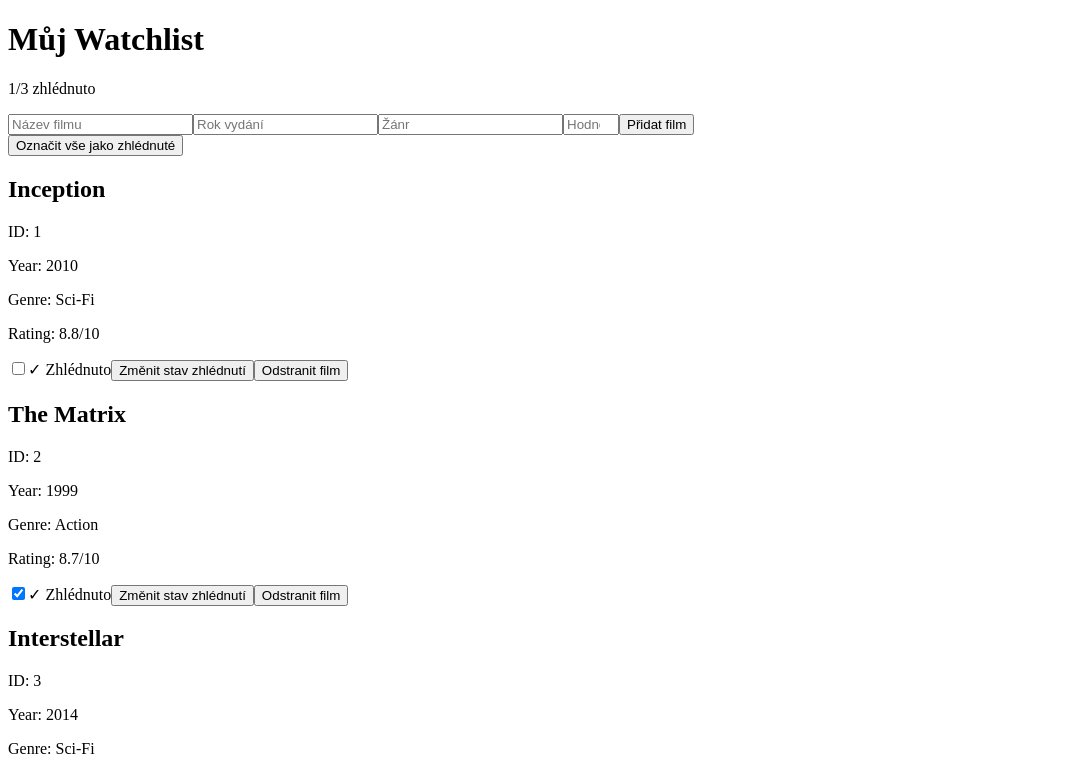
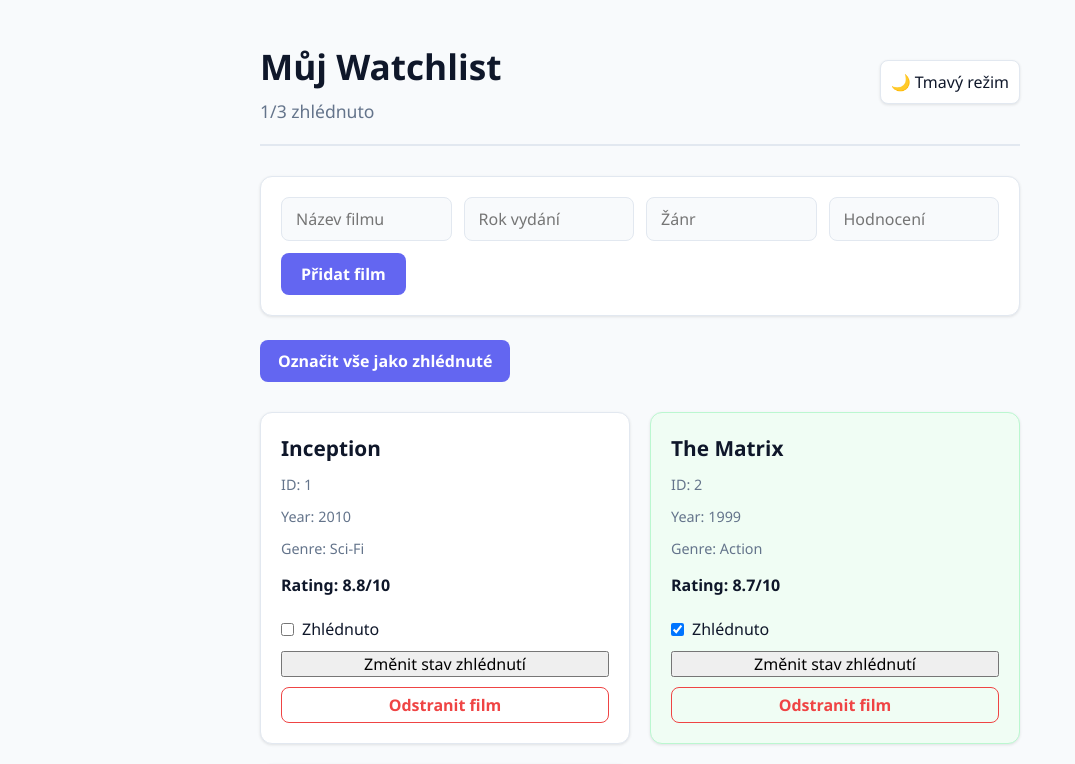
Before and after one commit to hree01/4IT427_hree01, a React (Vite) app: page / in a window 1280 px wide. Shown: the top 764 px of the page, without its empty margins (0-1075 px from the left). Built offline with nearby package versions, Linux system fonts and the light colour scheme.

Commit message:
feat: Úkol 4 - Stylování

```diff
--- /dev/null
+++ b/src/App.module.css
@@ -0,0 +1,75 @@
+.container {
+  max-width: 800px;
+  margin: 0 auto;
+  padding: 40px 20px;
+}
+
+.header {
+  display: flex;
+  justify-content: space-between;
+  align-items: center;
+  margin-bottom: 30px;
+  border-bottom: 2px solid var(--border-color);
+  padding-bottom: 20px;
+}
+
+.titleSection h1 {
+  font-size: 2.2rem;
+  color: var(--text-primary);
+  font-weight: 700;
+}
+
+.stats {
+  font-size: 1.1rem;
+  color: var(--text-secondary);
+  margin-top: 5px;
+}
+
+/* Tlačítka v záhlaví / ovládací prvky */
+.controls {
+  display: flex;
+  gap: 12px;
+  align-items: center;
+}
+
+.btnAction {
+  background-color: var(--primary-color);
+  color: white;
+  border: none;
+  padding: 10px 18px;
+  border-radius: var(--radius-sm);
+  cursor: pointer;
+  font-weight: 600;
+  transition: background-color var(--transition);
+}
+
+.btnAction:hover {
+  background-color: var(--primary-hover);
+}
+
+.btnToggleMode {
+  background-color: var(--surface-color);
+  color: var(--text-primary);
+  border: 1px solid var(--border-color);
+  padding: 10px;
+  border-radius: var(--radius-sm);
+  cursor: pointer;
+  display: flex;
+  align-items: center;
+  justify-content: center;
+  box-shadow: var(--shadow-sm);
+  transition: var(--transition);
+}
+
+.btnToggleMode:hover {
+  background-color: var(--bg-color);
+}
+
+/* --- RESPONZIVNÍ GRID PRO FILMY --- */
+.filmGrid {
+  display: grid;
+  /* Pod 600px (minmax) bude 1 sloupec, na větších se automaticky poskládá */
+  grid-template-columns: repeat(auto-fill, minmax(280px, 1fr));
+  gap: 20px;
+  margin-top: 30px;
+}
--- a/src/App.tsx
+++ b/src/App.tsx
@@ -1,23 +1,47 @@
+/* Stylingová metoda: CSS Modules */
+import React, { useState, useEffect } from 'react';
 import FilmCard from '@/components/FilmCard';
-// import React from 'react';
+import AddFilmForm from '@/components/AddFilmForm';
 import { useWatchlist } from '@/context/WatchlistContext';
-import AddFilmForm from './components/AddFilmForm';
+import styles from './App.module.css';
 
 
 function App() {
+  // Stav pro hlídání tmavého režimu
+  const [isDarkMode, setIsDarkMode] = useState(() =>
+    document.documentElement.classList.contains('dark')
+  );
+
+  // Funkce pro přepnutí tmavého/světlého režimu
+  const handleToggleDarkMode = () => {
+    const html = document.documentElement;
+    html.classList.toggle('dark');
+    setIsDarkMode(html.classList.contains('dark'));
+  };
 
 const {films, toggleWatched, removeFilm, markAllAsWatched} = useWatchlist();
 const watchedCount = films.filter(f => f.watched).length;
 const totalCount = films.length;
   return (
-    <div>
-      <header>
-        <h1>Můj Watchlist</h1>
-        <p>{watchedCount}/{totalCount} zhlédnuto</p>
+    <div className={`${styles.container} ${isDarkMode ? styles.dark : styles.light}`}>
+      <header className={styles.header}>
+        <div className={styles.titleSection}>
+          <h1>Můj Watchlist</h1>
+          <p className={styles.stats}>{watchedCount}/{totalCount} zhlédnuto</p>
+        </div>
+        <div className={styles.controls}>
+          <button className={styles.btnToggleMode} onClick={handleToggleDarkMode}title={isDarkMode ? "Přepnout na světlý motiv" : "Přepnout na tmavý motiv"}
+          >
+            {isDarkMode ? '☀️ Světlý režim' : '🌙 Tmavý režim'}
+          </button>
+        </div>
       </header>
       <AddFilmForm />
-    <button onClick={markAllAsWatched}>Označit vše jako zhlédnuté</button>
-    <div>
+    <button className={styles.btnAction} onClick={markAllAsWatched}>
+      Označit vše jako zhlédnuté
+    </button>
+    {/* Responzivní mřížka s kartami */}
+    <div className={styles.filmGrid}>
     {films.map((film) => (
       <FilmCard
         key={film.id}
--- /dev/null
+++ b/src/components/AddFilmForm.module.css
@@ -0,0 +1,52 @@
+.form {
+  display: flex;
+  flex-wrap: wrap;
+  gap: 12px;
+  background-color: var(--surface-color);
+  padding: 20px;
+  border-radius: var(--radius-md);
+  border: 1px solid var(--border-color);
+  box-shadow: var(--shadow-sm);
+  margin-bottom: 24px;
+  transition: background-color var(--transition), border-color var(--transition);
+}
+
+.input {
+  flex: 1;
+  min-width: 140px;
+  padding: 10px 14px;
+  border: 1px solid var(--border-color);
+  border-radius: var(--radius-sm);
+  background-color: var(--bg-color);
+  color: var(--text-primary);
+  transition: var(--transition);
+}
+
+.input:focus {
+  outline: none;
+  border-color: var(--primary-color);
+  box-shadow: 0 0 0 3px rgba(99, 102, 241, 0.2);
+}
+
+.btnSubmit {
+  background-color: var(--primary-color);
+  color: white;
+  border: none;
+  padding: 10px 20px;
+  border-radius: var(--radius-sm);
+  cursor: pointer;
+  font-weight: 600;
+  transition: var(--transition);
+  min-width: 120px;
+}
+
+.btnSubmit:hover {
+  background-color: var(--primary-hover);
+}
+
+/* Responzivita: na malých mobilech dáme vstupy pod sebe full-width */
+@media (max-width: 480px) {
+  .input, .btnSubmit {
+    flex: 1 1 100%;
+  }
+}
--- a/src/components/AddFilmForm.tsx
+++ b/src/components/AddFilmForm.tsx
@@ -1,5 +1,7 @@
 import React, { useState } from 'react';
 import { useWatchlist } from '@/context/WatchlistContext';
+import styles from './AddFilmForm.module.css';
+
 export default function AddFilmForm() {
   const { addFilm } = useWatchlist();
   const [title, setTitle] = useState('');
@@ -26,12 +28,13 @@
   };
 
   return (
-    <form onSubmit={handleSubmit}>
+    <form onSubmit={handleSubmit} className={styles.form}>
       <input
         type="text"
         placeholder="Název filmu"
         value={title}
         onChange={(e) => setTitle(e.target.value)}
+        className={styles.input}
         required
       />
       <input
@@ -39,6 +42,7 @@
         placeholder="Rok vydání"
         value={year}
         onChange={(e) => setYear(e.target.value)}
+        className={styles.input}
         required
       />
       <input
@@ -46,6 +50,7 @@
         placeholder="Žánr"
         value={genre}
         onChange={(e) => setGenre(e.target.value)}
+        className={styles.input}
         required
       />
       <input
@@ -53,11 +58,14 @@
         placeholder="Hodnocení"
         value={rating}
         onChange={(e) => setRating(e.target.value)}
+        className={styles.input}
         required
         min={1}
         max={10}
       />
-      <button type="submit">Přidat film</button>
+      <button type="submit" className={styles.btnSubmit}>
+        Přidat film
+      </button>
     </form>
   );
 }
--- /dev/null
+++ b/src/components/FilmCard.module.css
@@ -0,0 +1,82 @@
+.card {
+  background-color: var(--surface-color);
+  border: 1px solid var(--border-color);
+  border-radius: var(--radius-md);
+  padding: 20px;
+  display: flex;
+  flex-direction: column;
+  gap: 10px;
+  box-shadow: var(--shadow-sm);
+  transition: transform 0.2s ease, box-shadow 0.2s ease, background-color var(--transition), border-color var(--transition);
+}
+
+/* Požadovaný hover efekt */
+.card:hover {
+  transform: translateY(-4px);
+  box-shadow: var(--shadow-hover);
+}
+
+/* Styl pro zhlédnutý film */
+.cardWatched {
+  background-color: var(--surface-watched-color);
+  border-color: var(--border-watched-color);
+}
+
+.title {
+  font-size: 1.3rem;
+  font-weight: 700;
+  color: var(--text-primary);
+}
+
+.meta {
+  font-size: 0.9rem;
+  color: var(--text-secondary);
+}
+
+.rating {
+  font-weight: 600;
+  margin-top: 4px;
+}
+
+.badge {
+  display: inline-block;
+  padding: 2px 8px;
+  background-color: var(--success-color);
+  color: white;
+  font-size: 0.8rem;
+  font-weight: 700;
+  border-radius: 20px;
+  align-self: flex-start;
+}
+
+.actions {
+  margin-top: auto;
+  display: flex;
+  flex-direction: column;
+  gap: 10px;
+  padding-top: 10px;
+}
+
+.checkboxLabel {
+  display: flex;
+  align-items: center;
+  gap: 8px;
+  cursor: pointer;
+  font-weight: 500;
+}
+
+.btnRemove {
+  background-color: transparent;
+  color: var(--danger-color);
+  border: 1px solid var(--danger-color);
+  padding: 6px 12px;
+  border-radius: var(--radius-sm);
+  cursor: pointer;
+  font-weight: 600;
+  transition: var(--transition);
+}
+
+.btnRemove:hover {
+  background-color: var(--danger-color);
+  color: white;
+}
--- a/src/components/FilmCard.tsx
+++ b/src/components/FilmCard.tsx
@@ -1,3 +1,5 @@
+import styles from './FilmCard.module.css';
+
 interface FilmCardProps {
     id: string;
     title: string;
@@ -21,6 +23,9 @@
 }: FilmCardProps) {
     const isRatingValid = rating >= 1 && rating <= 10;
 
+    // Sestavení tříd pro kartu - pokud je zhlédnutý, přidáme speciální třídu
+  const cardClass = `${styles.card} ${watched ? styles.cardWatched : ''}`;
+
     // handler pro změnu stavu zhlédnutí
     const handleButtonClick = () => {
     console.log(`Kliknuto na tlačítko filmu: ${title}`);
@@ -28,23 +33,30 @@
   };
 
   return (
-    <div>
-      <h2>{title}</h2>
-      <p>ID: {id}</p>
-      <p>Year: {year}</p>
-      <p>Genre: {genre}</p>
-      {isRatingValid ? (<p>Rating: {rating}/10</p>
-      ) : (<p style={{ color: 'red' }}>Neplatné hodnocení: platné hodnoty 1-10</p>)}
-      <label>
+    <div className={cardClass}>
+      <h2 className={styles.title}>{title}</h2>
+      <p className={styles.meta}>ID: {id}</p>
+      <p className={styles.meta}>Year: {year}</p>
+      <p className={styles.meta}>Genre: {genre}</p>
+      {isRatingValid ? (
+        <p className={styles.rating}>Rating: {rating}/10</p>
+      ) : (
+        <p className={styles.meta} style={{ color: 'red' }}>
+          Neplatné hodnocení: platné hodnoty 1-10
+        </p>
+      )}
+      <div className={styles.actions}>
+      <label className={styles.checkboxLabel}>
         <input type="checkbox" checked={watched} onChange={() => onToggleWatched(id)} />
-        ✓ Zhlédnuto
+        Zhlédnuto
       </label>
-      <button onClick={handleButtonClick}>
+      <button onClick={handleButtonClick} className={styles.btnToggle}>
         Změnit stav zhlédnutí
       </button>
-      <button onClick={() => onRemove(id)}>
+      <button onClick={() => onRemove(id)} className={styles.btnRemove}>
         Odstranit film
       </button>
     </div>
+    </div>
   );
 }
--- /dev/null
+++ b/src/index.css
@@ -0,0 +1,65 @@
+/* --- DESIGN TOKENY (Světlý motiv / Výchozí) --- */
+:root {
+  --font-family: 'Segoe UI', Tahoma, Geneva, Verdana, sans-serif;
+
+  /* Barvy */
+  --bg-color: #f8fafc;
+  --surface-color: #ffffff;
+  --surface-watched-color: #f0fdf4; /* Jemný zelený nádech pro zhlédnuté */
+  --text-primary: #0f172a;
+  --text-secondary: #64748b;
+  --primary-color: #6366f1; /* Indigo */
+  --primary-hover: #4f46e5;
+  --danger-color: #ef4444;
+  --danger-hover: #dc2626;
+  --success-color: #22c55e;
+  --border-color: #e2e8f0;
+  --border-watched-color: #bbf7d0;
+
+  /* Efekty a mezery */
+  --radius-md: 12px;
+  --radius-sm: 8px;
+  --shadow-sm: 0 1px 3px rgba(0, 0, 0, 0.1);
+  --shadow-md: 0 4px 6px -1px rgba(0, 0, 0, 0.1), 0 2px 4px -2px rgba(0, 0, 0, 0.1);
+  --shadow-hover: 0 10px 15px -3px rgba(0, 0, 0, 0.1), 0 4px 6px -4px rgba(0, 0, 0, 0.1);
+  --transition: all 0.2s ease;
+}
+
+/* --- DESIGN TOKENY (Tmavý motiv) --- */
+html.dark {
+  --bg-color: #0f172a;
+  --surface-color: #1e293b;
+  --surface-watched-color: #064e3b; /* Tmavě zelený nádech */
+  --text-primary: #f8fafc;
+  --text-secondary: #94a3b8;
+  --primary-color: #818cf8;
+  --primary-hover: #6366f1;
+  --danger-color: #f87171;
+  --danger-hover: #ef4444;
+  --border-color: #334155;
+  --border-watched-color: #065f46;
+  --shadow-sm: 0 1px 3px rgba(0, 0, 0, 0.5);
+  --shadow-md: 0 4px 6px -1px rgba(0, 0, 0, 0.5);
+}
+
+/* --- GLOBÁLNÍ RESET --- */
+* {
+  box-sizing: border-box;
+  margin: 0;
+  padding: 0;
+}
+
+body {
+  font-family: var(--font-family);
+  background-color: var(--bg-color);
+  color: var(--text-primary);
+  transition: background-color var(--transition), color var(--transition);
+  min-height: 100vh;
+  line-height: 1.5;
+}
+
+/* Globální styly pro standardní tlačítka a inputy (aby ladily) */
+input, button {
+  font-family: inherit;
+  font-size: 1rem;
+}
--- a/src/main.tsx
+++ b/src/main.tsx
@@ -2,6 +2,7 @@
 import { createRoot } from 'react-dom/client'
 import App from './App.tsx'
 import { WatchlistProvider } from './context/WatchlistContext.tsx'
+import './index.css'
 
 createRoot(document.getElementById('root')!).render(
   <StrictMode>
```
